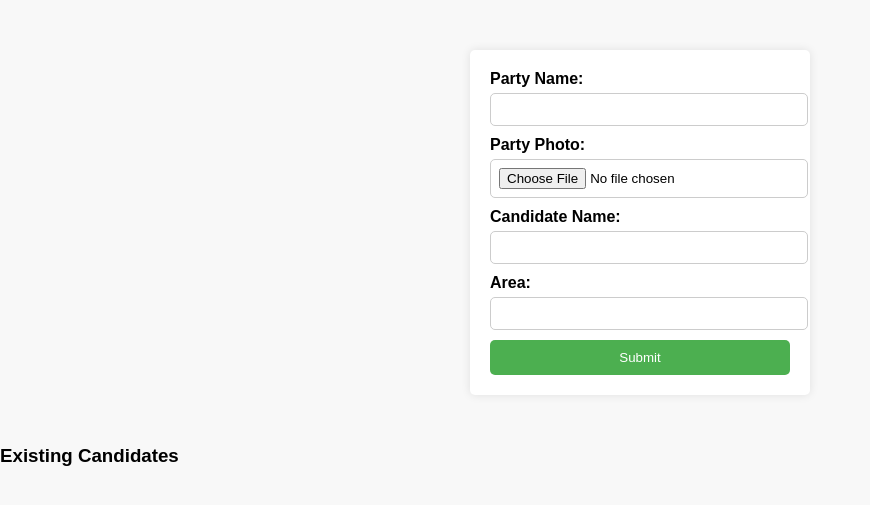
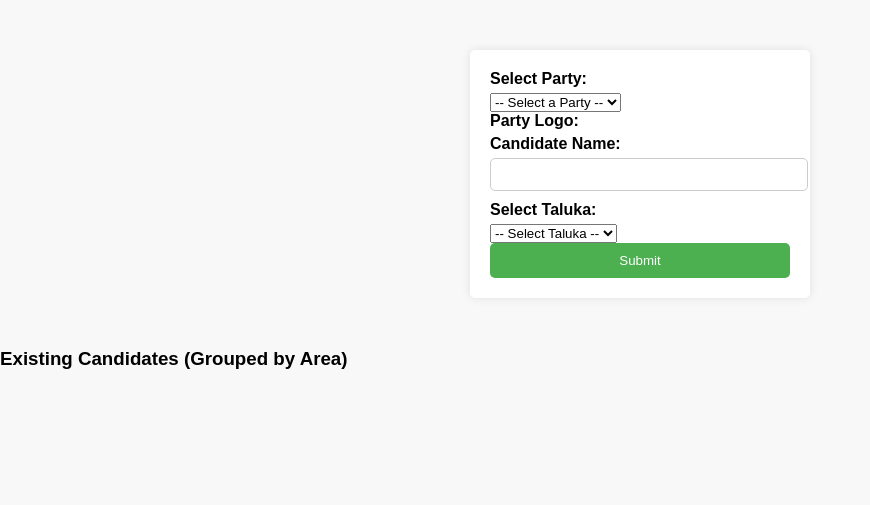
Before and after one commit to DhanuBagal/EVoting-System-Using-Blockchain-and-Face-Recognition, a Flask app: page /add_party in a window 1280 px wide. Shown: the part 126-631 px from the top of the page, without its empty margins (0-870 px from the left). Run offline with Flask 3, Linux system fonts and the light colour scheme; the visitor is signed in with stand-in values (Sample User, id 1).

Commit message:
Update add_party.html

```diff
--- a/templates/add_party.html
+++ b/templates/add_party.html
@@ -5,55 +5,141 @@
     <meta name="viewport" content="width=device-width, initial-scale=1.0">
     <title>Add/Update Party</title>
     <link rel="stylesheet" href="/static/css/style.css">
+    <style>
+        table {
+            border-collapse: collapse;
+            width: 100%;
+            margin-top: 20px;
+        }
+        th, td {
+            border: 1px solid #aaa;
+            padding: 8px;
+            text-align: left;
+        }
+        th {
+            background-color: #f4f4f4;
+        }
+        h3 {
+            margin-top: 40px;
+        }
+    </style>
 </head>
 <body>
     <header>
         <h2>Add or Update Party</h2>
     </header>
+
     <nav>
         <a href="/add_party">Add Party</a>
         <a href="/view_votes">View Votes</a>
         <a href="/schedule_election">Schedule Election</a>
-        <a href="{{ url_for('logout') }}">Logout</a> <!-- Logout link -->
+        <a href="{{ url_for('logout') }}">Logout</a>
     </nav>
+
     <form action="/add_party" method="POST" enctype="multipart/form-data">
         <input type="hidden" id="party_id" name="party_id">
 
-        <label for="party_name">Party Name:</label>
-        <input type="text" id="party_name" name="party_name" required>
+        <label for="party_name">Select Party:</label>
+        <select id="party_name" name="party_name" required>
+            <option value="">-- Select a Party --</option>
+            {% for party in maharashtra_parties %}
+                <option value="{{ party.id }}">{{ party.party_name }}</option>
+            {% endfor %}
+        </select>
 
-        <label for="party_photo">Party Photo:</label>
-        <input type="file" id="party_photo" name="party_photo" required>
+        <label>Party Logo:</label>
+        <div id="party_logo_preview">
+            <img id="logo_img" src="" alt="Party Logo" height="80px" style="display:none;" />
+        </div>
 
         <label for="candidate_name">Candidate Name:</label>
         <input type="text" id="candidate_name" name="candidate_name" required>
 
-        <label for="area">Area:</label>
-        <input type="text" id="area" name="area" required>
+        <label for="area">Select Taluka:</label>
+        <select id="area" name="area" required>
+            <option value="">-- Select Taluka --</option>
+            {% for taluka in solapur_talukas %}
+                <option value="{{ taluka }}">{{ taluka }}</option>
+            {% endfor %}
+        </select>
 
         <button type="submit">Submit</button>
     </form>
 
     {% if message %}
-    <p>{{ message }}</p>
+        <p style="color: green; font-weight: bold;">{{ message }}</p>
     {% endif %}
 
-    <h3>Existing Candidates</h3>
-    <ul>
-        {% for candidate in all_candidates %}
-        <li>
-            {{ candidate.party_name }} - {{ candidate.candidate_name }} ({{ candidate.area }})
-            <button onclick="editParty('{{ candidate.party_id }}', '{{ candidate.party_name }}', '{{ candidate.candidate_name }}', '{{ candidate.area }}')">Edit</button>
-        </li>
-        {% endfor %}
-    </ul>
+    <h3>Existing Candidates (Grouped by Area)</h3>
+    {% set grouped = {} %}
+    {% for candidate in all_candidates %}
+        {% set area = candidate.area %}
+        {% if area not in grouped %}
+            {% set _ = grouped.update({area: []}) %}
+        {% endif %}
+        {% set _ = grouped[area].append(candidate) %}
+    {% endfor %}
+
+    {% for area, candidates in grouped.items() %}
+        <h4>{{ area }}</h4>
+        <table>
+            <thead>
+                <tr>
+                    <th>Candidate Name</th>
+                    <th>Party</th>
+                    <th>Logo</th>
+                    <th>Action</th>
+                </tr>
+            </thead>
+            <tbody>
+                {% for candidate in candidates %}
+                <tr>
+                    <td>{{ candidate.candidate_name }}</td>
+                    <td>{{ candidate.party_name }}</td>
+                    <td>
+                        {% if parties_logo_map[candidate.party_id|string] %}
+                            <img src="/static/party_logos/{{ parties_logo_map[candidate.party_id|string] }}" alt="Logo" height="40">
+                        {% else %}
+                            No Logo
+                        {% endif %}
+                    </td>
+                    <td>
+                        <button onclick="editParty('{{ candidate.party_id }}', '{{ candidate.party_name }}', '{{ candidate.candidate_name }}', '{{ candidate.area }}')">Edit</button>
+                    </td>
+                </tr>
+                {% endfor %}
+            </tbody>
+        </table>
+    {% endfor %}
 
     <script>
+        const partiesLogoMap = {{ parties_logo_map | tojson }};
+        const partySelect = document.getElementById('party_name');
+        const logoImg = document.getElementById('logo_img');
+
+        partySelect.addEventListener('change', function () {
+            const selectedId = this.value;
+            if (selectedId && partiesLogoMap[selectedId]) {
+                logoImg.src = "/static/party_logos/" + partiesLogoMap[selectedId];
+                logoImg.style.display = "block";
+            } else {
+                logoImg.src = "";
+                logoImg.style.display = "none";
+            }
+        });
+
         function editParty(party_id, party_name, candidate_name, area) {
             document.getElementById('party_id').value = party_id;
-            document.getElementById('party_name').value = party_name;
             document.getElementById('candidate_name').value = candidate_name;
             document.getElementById('area').value = area;
+
+            for (let i = 0; i < partySelect.options.length; i++) {
+                if (partySelect.options[i].text === party_name) {
+                    partySelect.selectedIndex = i;
+                    partySelect.dispatchEvent(new Event('change'));
+                    break;
+                }
+            }
         }
     </script>
 </body>
```
